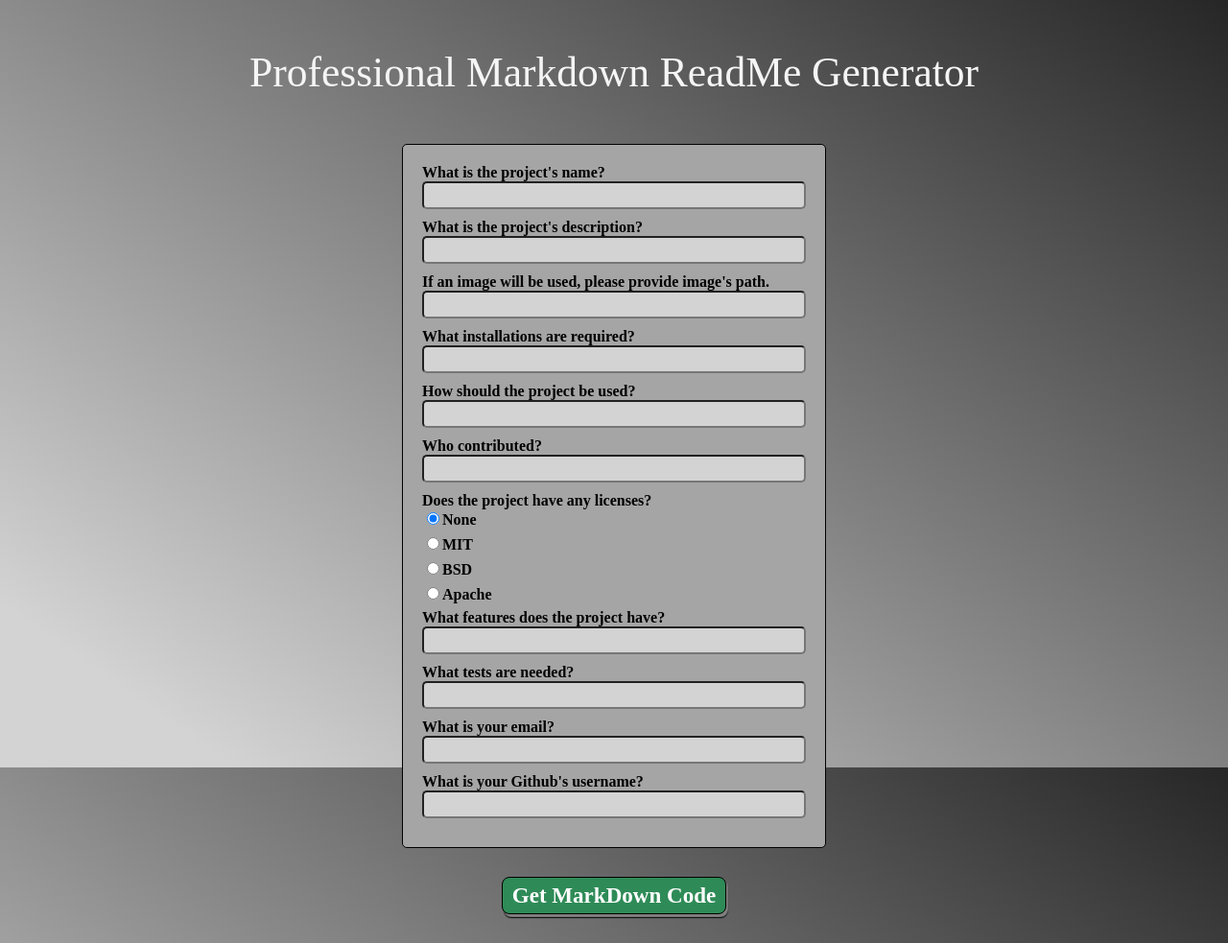
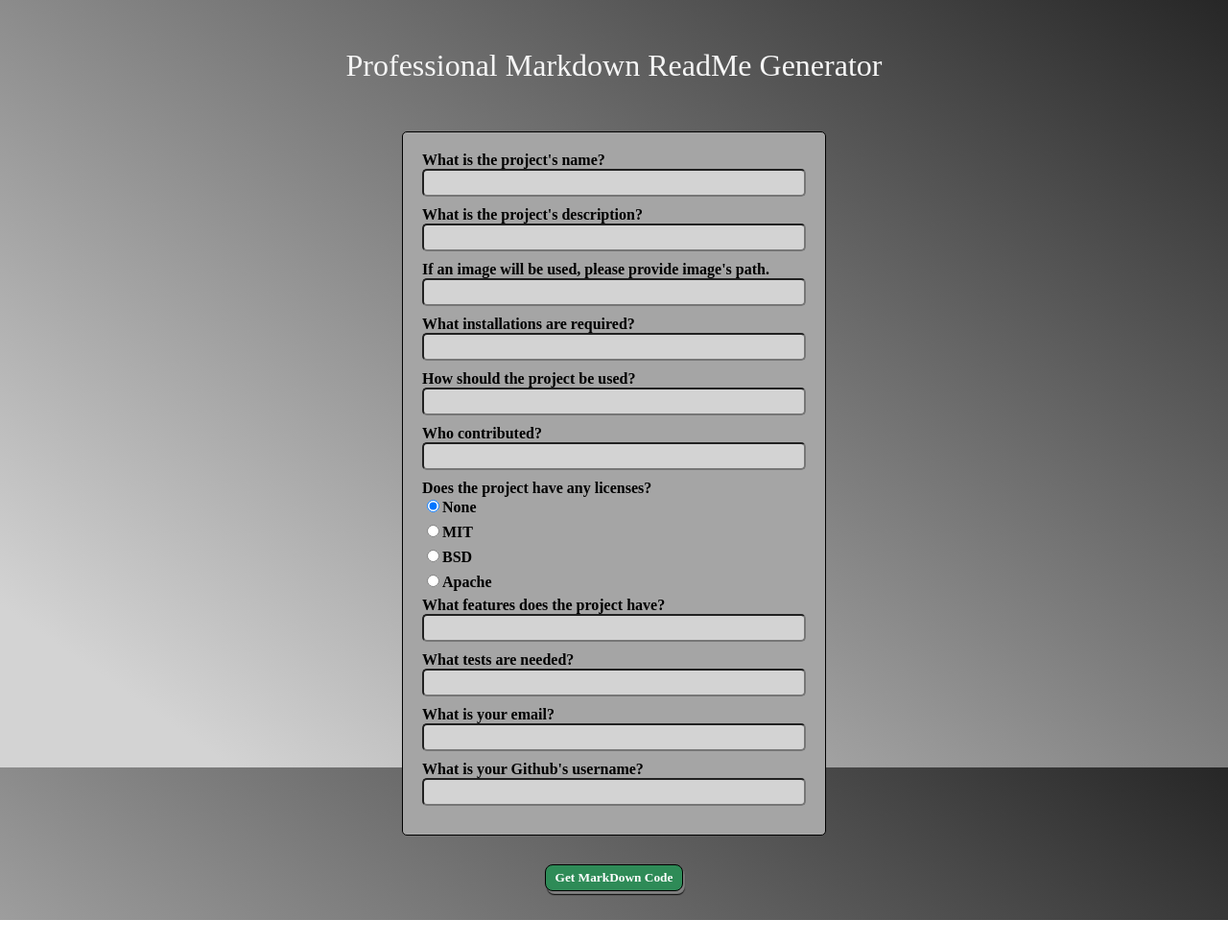
Before and after one commit to Geerooniimoo/ProfessionalReadmeGenerator, a website: page index.html in a window 1280 px wide. Shown: the whole page at 96% size. After the commit the page ends 959 px from the top, so only its background shows below. Drawn offline with Linux system fonts and the light colour scheme.

Commit message:
fixed title and button font size

```diff
--- a/assets/css/styles.css
+++ b/assets/css/styles.css
@@ -8,11 +8,10 @@ body{
     flex-direction: column;
 }
 
-h2 {
+h1 {
     text-align: center;
     font-family: serif;
     font-weight: normal;
-    font-size: 3.4vw;
     background: transparent;
     color: whitesmoke;
     width: fit-content;
@@ -55,7 +54,6 @@ button {
     background: seagreen;
     color: white;
     font-weight: 900;
-    font-size: 1.8vw;
     font-family: serif;
     border: 1px solid black;
     box-shadow: 2px 3px 1px gray, 2px 4px 1px black;
--- a/index.html
+++ b/index.html
@@ -7,7 +7,7 @@
     <title>Professional ReadMe Generator</title>
 </head>
 <body>
-    <h2 id="title">Professional Markdown ReadMe Generator</h2>
+    <h1 id="title">Professional Markdown ReadMe Generator</h1>
     <main id="main">
         <label>What is the project's name?</label>
         <input>
```
